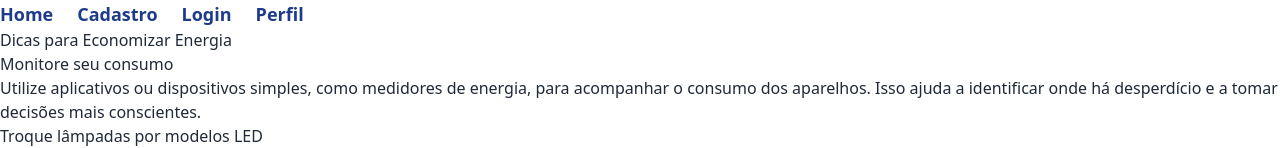
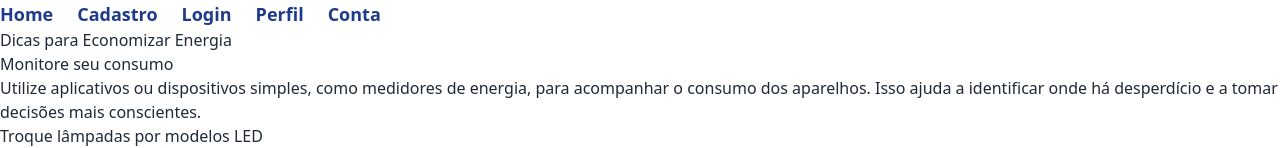
Before and after one commit to ISRAEL2491/GSFront, a Next.js app in the folder gs/: page /dicas in a window 1280 px wide. Shown: the top 148 px of the page. Built offline with nearby package versions, Linux system fonts and the light colour scheme.

Commit message:
Ajustando

```diff
--- a/gs/src/components/Cabecalho/page.tsx
+++ b/gs/src/components/Cabecalho/page.tsx
@@ -12,6 +12,7 @@ export const Cabecalho = () => {
               <li><Link href="/cadastro">Cadastro</Link></li>
               <li><Link href="/login">Login</Link></li>
               <li><Link href="/perfil">Perfil</Link></li>
+              <li><Link href="/conta">Conta</Link></li>
             </ul>
           </nav>
         </div>
```
